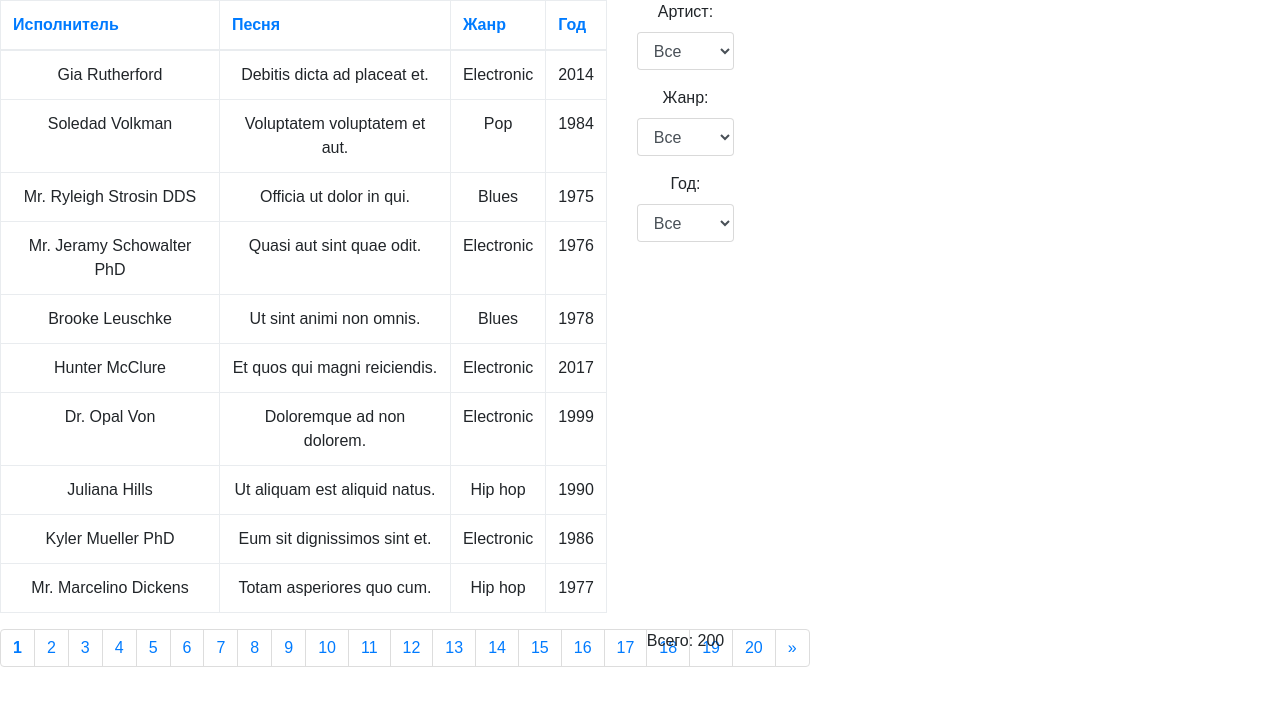
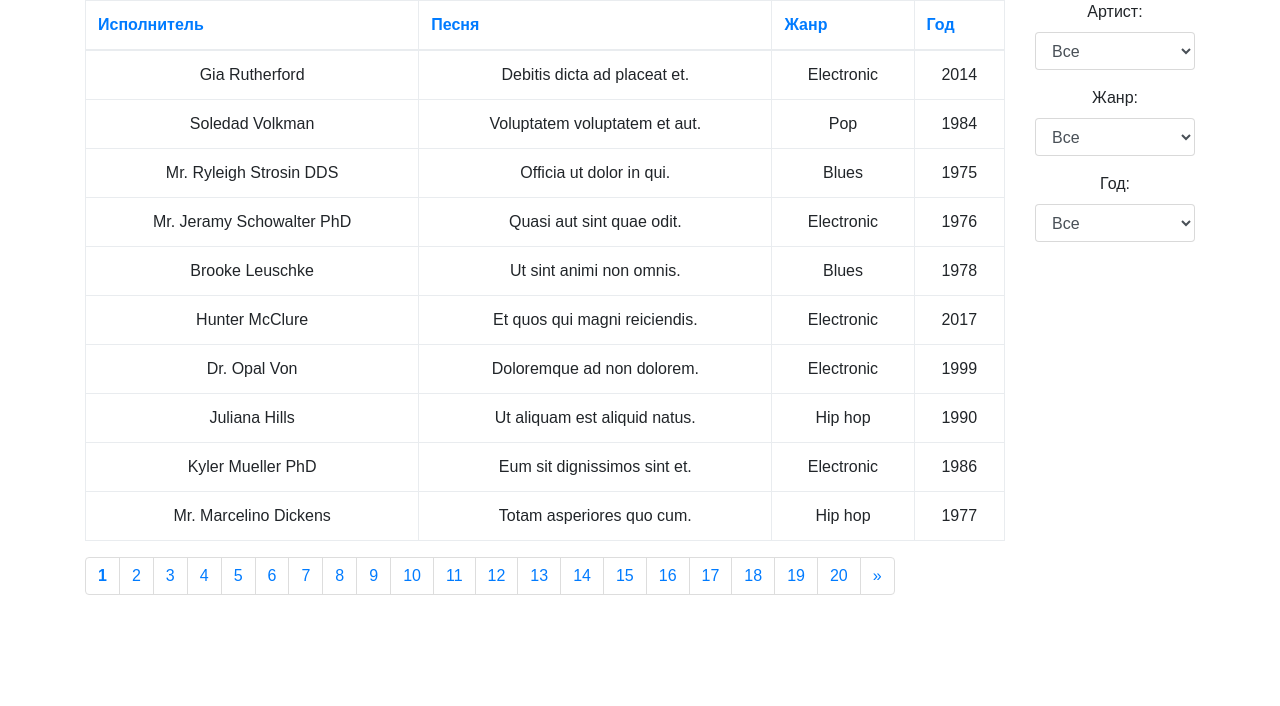
Before and after one commit to ipatiev/testwork, a React (Create React App) app: page / in a window 1280 px wide. Shown: the top 706 px of the page. Built offline with nearby package versions, Linux system fonts and the light colour scheme.

Commit message:
added composer

```diff
--- a/public/index.html
+++ b/public/index.html
@@ -19,16 +19,10 @@
 
   </head>
   <body>
+
+  <div class="container">
     <div id="root"></div>
-    <!--
-      This HTML file is a template.
-      If you open it directly in the browser, you will see an empty page.
+  </div>
 
-      You can add webfonts, meta tags, or analytics to this file.
-      The build step will place the bundled scripts into the <body> tag.
-
-      To begin the development, run `npm start`.
-      To create a production bundle, use `npm run build`.
-    -->
   </body>
 </html>
--- a/src/Pagination/Pagination.js
+++ b/src/Pagination/Pagination.js
@@ -38,16 +38,11 @@ class Pagination extends Component {
             return null;
         }
         return (
-            <div className="row">
-                <div className="col-md-10">
-                    <ul className="pagination">
-                        <PagePrevLink page={currentPage} onPageChange={this.handlePageChange}/>
-                        {pageLinks}
-                        <PageNextLink page={currentPage} maxPage={maxPage} onPageChange={this.handlePageChange}/>
-                    </ul>
-                </div>
-                <div className="col-md-2">Всего: {this.props.totalCount}</div>
-            </div>
+            <ul className="pagination">
+                <PagePrevLink page={currentPage} onPageChange={this.handlePageChange}/>
+                {pageLinks}
+                <PageNextLink page={currentPage} maxPage={maxPage} onPageChange={this.handlePageChange}/>
+            </ul>
         );
     }
 }
--- a/src/TracksPage.js
+++ b/src/TracksPage.js
@@ -25,32 +25,28 @@ class TracksPage extends Component {
         this.onPageChange = this.onPageChange.bind(this);
     }
 
-    onSelectArtist(artist)
-    {
+    onSelectArtist(artist) {
         this.setState({
             artist: artist,
             page: 1
         });
     }
 
-    onSelectGenre(genre)
-    {
+    onSelectGenre(genre) {
         this.setState({
             genre: genre,
             page: 1
         });
     }
 
-    onSelectYear(year)
-    {
+    onSelectYear(year) {
         this.setState({
             year: year,
             page: 1
         });
     }
 
-    onPageChange(page)
-    {
+    onPageChange(page) {
         this.setState({
             page: page
         });
@@ -93,11 +89,8 @@ class TracksPage extends Component {
         return (
             <div className="App">
                 <div className="row">
-                    <div className="col-md-7">
-
-                        <div className="row">
                     <div className="col-md-10">
-                                <TrackTable tracks={paginatedTracks} />
+                        <TrackTable tracks={paginatedTracks}/>
                     </div>
                     <div className="col-md-2">
                         <TrackTableFilters
@@ -110,11 +103,7 @@ class TracksPage extends Component {
                     </div>
                 </div>
                 <Pagination itemCountPerPage={this.itemCountPerPage} totalCount={tracks.length}
-                                    currentPage={this.state.page} onPageChange={this.onPageChange} />
-
-                    </div>
-                </div>
-
+                            currentPage={this.state.page} onPageChange={this.onPageChange}/>
             </div>
         );
     }
```
Lines whose indentation alone changed are shown as unchanged.
